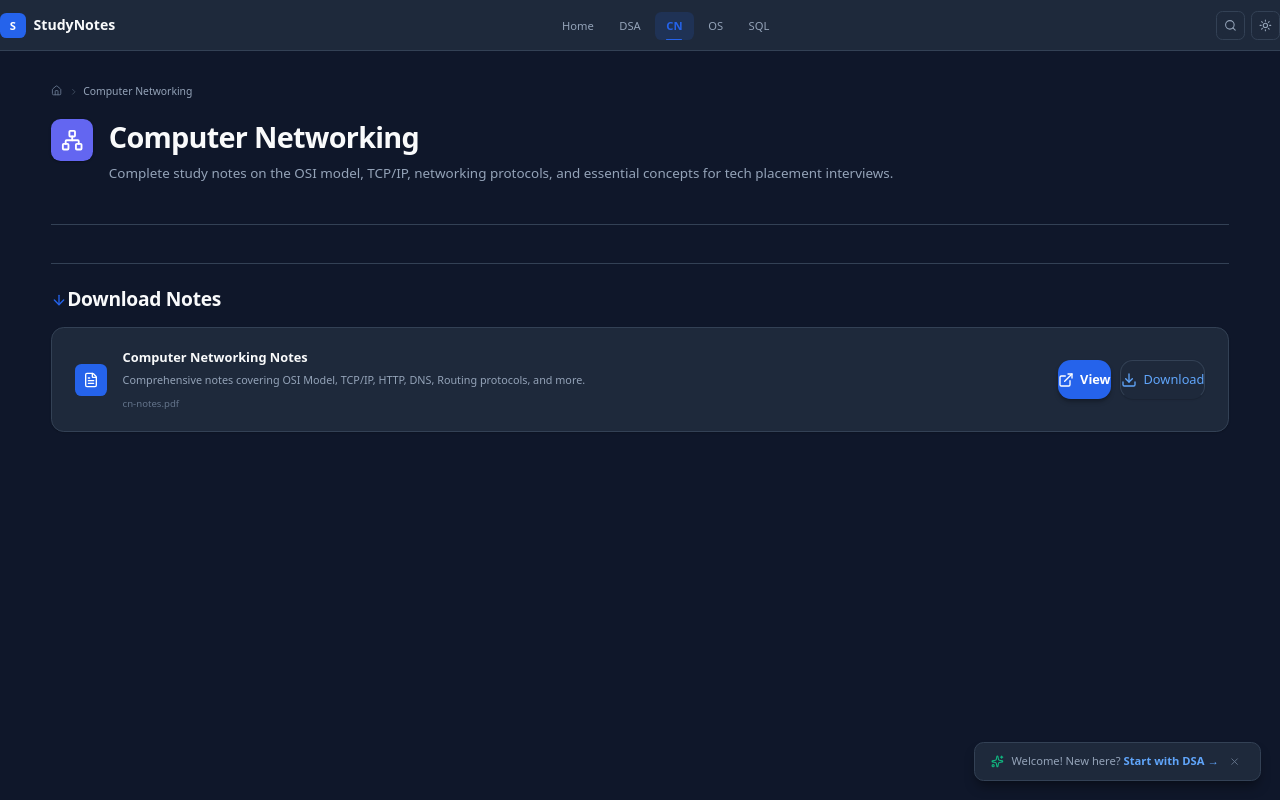
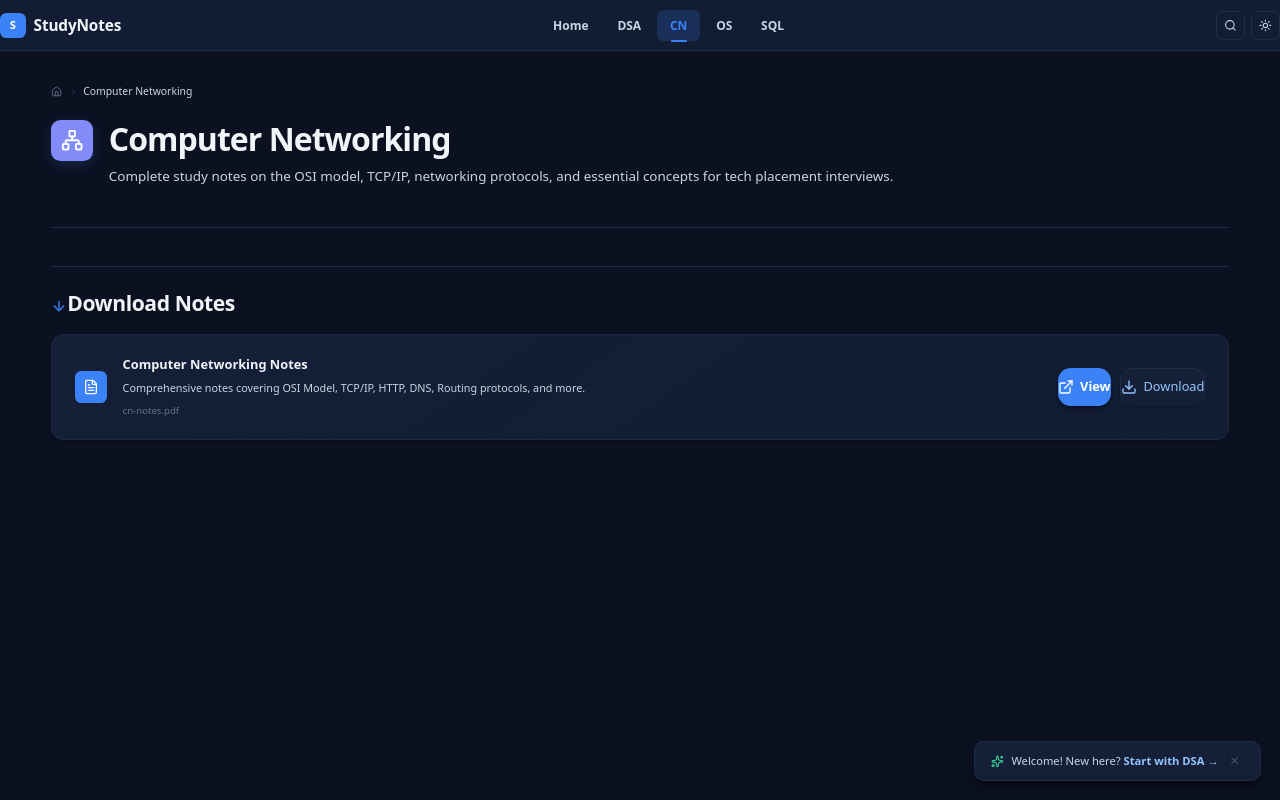
Before and after one commit to Rhushya/DSA, a Next.js app: page /cn in a window 1280 px wide. Built offline with nearby package versions, Linux system fonts and the light colour scheme.

Commit message:
style: bigger bolder fonts, enhanced dark mode theme with glows and gradients

```diff
--- a/src/app/globals.css
+++ b/src/app/globals.css
@@ -9,53 +9,53 @@
 
 /* ─── DARK MODE (default) ─── */
 :root {
-  --primary: #2563EB;
-  --primary-hover: #3B82F6;
-  --primary-light: #60A5FA;
-  --primary-muted: rgba(37, 99, 235, 0.15);
-  --primary-glow: rgba(96, 165, 250, 0.2);
-
-  --secondary: #10B981;
-  --secondary-muted: rgba(16, 185, 129, 0.12);
-
-  --background: #0F172A;
-  --background-alt: #1E293B;
-  --surface: #1E293B;
-  --surface-hover: #334155;
-  --surface-active: #475569;
-
-  --card-bg: #1E293B;
-  --card-bg-hover: #334155;
-  --sidebar-bg: #0F172A;
-
-  --border: #334155;
-  --border-hover: #475569;
-  --border-active: rgba(59, 130, 246, 0.4);
-
-  --text-primary: #F9FAFB;
-  --text-secondary: #94A3B8;
+  --primary: #3B82F6;
+  --primary-hover: #60A5FA;
+  --primary-light: #93C5FD;
+  --primary-muted: rgba(59, 130, 246, 0.18);
+  --primary-glow: rgba(96, 165, 250, 0.25);
+
+  --secondary: #34D399;
+  --secondary-muted: rgba(52, 211, 153, 0.15);
+
+  --background: #0B1120;
+  --background-alt: #152038;
+  --surface: #152038;
+  --surface-hover: #1E2D4A;
+  --surface-active: #2A3F5F;
+
+  --card-bg: #152038;
+  --card-bg-hover: #1E2D4A;
+  --sidebar-bg: #0B1120;
+
+  --border: #1E2D4A;
+  --border-hover: #2A3F5F;
+  --border-active: rgba(59, 130, 246, 0.5);
+
+  --text-primary: #F1F5F9;
+  --text-secondary: #CBD5E1;
   --text-muted: #64748B;
-  --text-inverse: #0F172A;
-
-  --code-bg: #0F172A;
+  --text-inverse: #0B1120;
+
+  --code-bg: #0B1120;
   --code-text: #E2E8F0;
-  --code-border: #334155;
-
-  --success: #22C55E;
-  --warning: #F59E0B;
-  --error: #EF4444;
+  --code-border: #1E2D4A;
+
+  --success: #34D399;
+  --warning: #FBBF24;
+  --error: #F87171;
 
   /* Subject colors */
-  --dsa-color: #3B82F6;
-  --cn-color: #6366F1;
-  --os-color: #8B5CF6;
-  --sql-color: #06B6D4;
+  --dsa-color: #60A5FA;
+  --cn-color: #818CF8;
+  --os-color: #A78BFA;
+  --sql-color: #22D3EE;
 
   /* Shadows */
-  --shadow-xs: 0 1px 2px rgba(0, 0, 0, 0.2);
-  --shadow-sm: 0 1px 3px rgba(0, 0, 0, 0.25), 0 1px 2px rgba(0, 0, 0, 0.2);
-  --shadow-md: 0 4px 6px -1px rgba(0, 0, 0, 0.3), 0 2px 4px -2px rgba(0, 0, 0, 0.2);
-  --shadow-lg: 0 10px 15px -3px rgba(0, 0, 0, 0.35), 0 4px 6px -4px rgba(0, 0, 0, 0.2);
+  --shadow-xs: 0 1px 2px rgba(0, 0, 0, 0.3);
+  --shadow-sm: 0 1px 3px rgba(0, 0, 0, 0.35), 0 1px 2px rgba(0, 0, 0, 0.25);
+  --shadow-md: 0 4px 6px -1px rgba(0, 0, 0, 0.4), 0 2px 4px -2px rgba(0, 0, 0, 0.3);
+  --shadow-lg: 0 10px 15px -3px rgba(0, 0, 0, 0.45), 0 4px 6px -4px rgba(0, 0, 0, 0.3);
 
   /* Radius */
   --radius-sm: 6px;
@@ -145,8 +145,9 @@ body {
   background: var(--background);
   color: var(--text-primary);
   font-family: var(--font-body);
-  font-size: 16px;
-  line-height: 1.6;
+  font-size: 17px;
+  font-weight: 450;
+  line-height: 1.65;
   min-height: 100vh;
   -webkit-font-smoothing: antialiased;
   -moz-osx-font-smoothing: grayscale;
@@ -187,7 +188,9 @@ header {
   position: sticky;
   top: 0;
   z-index: 100;
-  background: var(--surface);
+  background: color-mix(in srgb, var(--surface) 85%, transparent);
+  backdrop-filter: blur(12px) saturate(1.5);
+  -webkit-backdrop-filter: blur(12px) saturate(1.5);
   border-bottom: 1px solid var(--border);
   height: 64px;
   transition: background var(--transition-base), border-color var(--transition-base);
@@ -214,17 +217,18 @@ header {
 
 .logo-text {
   font-family: var(--font-heading);
-  font-weight: 700;
-  font-size: 1.1rem;
-  color: var(--text-primary);
+  font-weight: 800;
+  font-size: 1.2rem;
+  color: var(--text-primary);
+  letter-spacing: -0.01em;
 }
 
 /* Navigation Pills */
 .nav-pill {
   position: relative;
-  padding: 0.4rem 0.875rem;
-  font-size: 14px;
-  font-weight: 500;
+  padding: 0.45rem 1rem;
+  font-size: 15px;
+  font-weight: 600;
   color: var(--text-secondary);
   text-decoration: none;
   border-radius: var(--radius-md);
@@ -437,32 +441,32 @@ header {
    ============================================================ */
 .content-area h1 {
   font-family: var(--font-heading);
-  font-size: 2.25rem;
-  font-weight: 700;
+  font-size: 2.5rem;
+  font-weight: 800;
   color: var(--text-primary);
   margin-bottom: 1rem;
-  letter-spacing: -0.025em;
-  line-height: 1.25;
+  letter-spacing: -0.03em;
+  line-height: 1.2;
   scroll-margin-top: 80px;
 }
 
 .content-area h2 {
   font-family: var(--font-heading);
-  font-size: 1.5rem;
-  font-weight: 650;
+  font-size: 1.65rem;
+  font-weight: 750;
   color: var(--text-primary);
   margin-top: 3rem;
   margin-bottom: 1rem;
   padding-top: 1.5rem;
   border-top: 1px solid var(--border);
   scroll-margin-top: 80px;
-  letter-spacing: -0.015em;
+  letter-spacing: -0.02em;
 }
 
 .content-area h3 {
   font-family: var(--font-heading);
-  font-size: 1.15rem;
-  font-weight: 600;
+  font-size: 1.3rem;
+  font-weight: 700;
   color: var(--text-primary);
   margin-top: 2rem;
   margin-bottom: 0.75rem;
@@ -470,16 +474,18 @@ header {
 }
 
 .content-area > p:first-of-type {
-  font-size: 1.1rem;
+  font-size: 1.15rem;
   color: var(--text-secondary);
   margin-bottom: 2rem;
   line-height: 1.8;
+  font-weight: 450;
 }
 
 .content-area p {
   margin-bottom: 1rem;
   color: var(--text-secondary);
   line-height: 1.8;
+  font-size: 1.05rem;
 }
 
 .content-area ul, .content-area ol {
@@ -499,7 +505,7 @@ header {
 
 .content-area strong {
   color: var(--text-primary);
-  font-weight: 600;
+  font-weight: 700;
 }
 
 .content-area a {
@@ -679,12 +685,12 @@ header {
 
 .hero-title {
   font-family: var(--font-heading);
-  font-size: 3.5rem;
-  font-weight: 800;
+  font-size: 3.75rem;
+  font-weight: 900;
   color: var(--text-primary);
   margin-bottom: 1.25rem;
-  line-height: 1.1;
-  letter-spacing: -0.035em;
+  line-height: 1.08;
+  letter-spacing: -0.04em;
 }
 
 .gradient-text {
@@ -696,11 +702,12 @@ html.light .gradient-text {
 }
 
 .hero-description {
-  font-size: 1.1rem;
+  font-size: 1.15rem;
   color: var(--text-secondary);
   line-height: 1.75;
-  max-width: 560px;
+  max-width: 580px;
   margin: 0 auto 2rem;
+  font-weight: 450;
 }
 
 .hero-description strong {
@@ -763,8 +770,8 @@ html.light .gradient-text {
 
 .stat-value {
   font-family: var(--font-heading);
-  font-size: 1.5rem;
-  font-weight: 800;
+  font-size: 1.65rem;
+  font-weight: 900;
   letter-spacing: -0.02em;
   color: var(--primary-light);
 }
@@ -820,20 +827,21 @@ html.light .stat-value {
 
 .section-title {
   font-family: var(--font-heading);
-  font-size: 2rem;
-  font-weight: 700;
-  color: var(--text-primary);
-  letter-spacing: -0.025em;
-  line-height: 1.2;
+  font-size: 2.15rem;
+  font-weight: 800;
+  color: var(--text-primary);
+  letter-spacing: -0.03em;
+  line-height: 1.15;
   margin-bottom: 0.75rem;
 }
 
 .section-subtitle {
-  font-size: 1.05rem;
+  font-size: 1.1rem;
   color: var(--text-secondary);
-  max-width: 560px;
+  max-width: 580px;
   margin: 0 auto;
-  line-height: 1.65;
+  line-height: 1.7;
+  font-weight: 450;
 }
 
 
@@ -899,16 +907,17 @@ html.light .subject-highlight {
 
 .subject-card-title {
   font-family: var(--font-heading);
-  font-size: 1.1rem;
-  font-weight: 700;
+  font-size: 1.2rem;
+  font-weight: 800;
   color: var(--text-primary);
 }
 
 .subject-card-desc {
-  font-size: 13.5px;
+  font-size: 14.5px;
   color: var(--text-secondary);
   line-height: 1.65;
   margin: 0;
+  font-weight: 450;
 }
 
 .subject-card-link {
@@ -1101,10 +1110,10 @@ html.light .benefit-icon {
 
 .cta-title {
   font-family: var(--font-heading);
-  font-size: 2rem;
-  font-weight: 800;
+  font-size: 2.25rem;
+  font-weight: 900;
   color: white;
-  letter-spacing: -0.025em;
+  letter-spacing: -0.03em;
 }
 
 .cta-desc {
@@ -1224,10 +1233,11 @@ html.light .footer-links a:hover {
 }
 
 .page-hero-desc {
-  font-size: 1.05rem;
+  font-size: 1.15rem;
   color: var(--text-secondary);
   line-height: 1.7;
   margin: 0;
+  font-weight: 450;
 }
 
 
@@ -1808,3 +1818,67 @@ html.light .welcome-toast a { color: var(--primary); }
 pre, code, .hljs, .hljs * {
   transition: none !important;
 }
+
+
+/* ============================================================
+   DARK MODE THEME ENHANCEMENTS
+   ============================================================ */
+html.dark .hero-section {
+  background: linear-gradient(180deg, var(--surface) 0%, var(--background) 60%);
+}
+
+html.dark .hero-section::before {
+  width: 700px;
+  height: 700px;
+  background: radial-gradient(circle, rgba(59,130,246,0.2) 0%, rgba(59,130,246,0.05) 60%, transparent 100%);
+  filter: blur(80px);
+}
+
+html.dark .subject-card {
+  border-color: rgba(30, 45, 74, 0.8);
+  background: linear-gradient(145deg, var(--card-bg) 0%, rgba(21, 32, 56, 0.8) 100%);
+}
+
+html.dark .subject-card:hover {
+  border-color: rgba(59, 130, 246, 0.3);
+  box-shadow: 0 8px 32px rgba(59, 130, 246, 0.08), var(--shadow-lg);
+}
+
+html.dark .topic-card {
+  background: linear-gradient(145deg, var(--card-bg) 0%, rgba(21, 32, 56, 0.8) 100%);
+  border-color: rgba(30, 45, 74, 0.8);
+}
+
+html.dark .topic-card:hover {
+  border-color: rgba(59, 130, 246, 0.3);
+  box-shadow: 0 8px 24px rgba(59, 130, 246, 0.06), var(--shadow-md);
+}
+
+html.dark .benefit-card {
+  background: linear-gradient(145deg, var(--card-bg) 0%, rgba(21, 32, 56, 0.8) 100%);
+  border-color: rgba(30, 45, 74, 0.8);
+}
+
+html.dark .benefit-card:hover {
+  border-color: rgba(59, 130, 246, 0.3);
+  box-shadow: 0 8px 24px rgba(59, 130, 246, 0.06), var(--shadow-md);
+}
+
+html.dark .stats-bar {
+  background: linear-gradient(145deg, var(--card-bg) 0%, rgba(21, 32, 56, 0.9) 100%);
+  border-color: rgba(30, 45, 74, 0.8);
+}
+
+html.dark .page-hero-icon {
+  box-shadow: 0 4px 16px rgba(59, 130, 246, 0.2);
+}
+
+html.dark .cta-banner {
+  background: linear-gradient(135deg, #1E40AF 0%, #3B82F6 50%, #2563EB 100%);
+}
+
+html.dark .search-modal {
+  background: var(--surface);
+  border-color: rgba(30, 45, 74, 0.8);
+  box-shadow: 0 25px 60px rgba(0, 0, 0, 0.5), 0 0 80px rgba(59, 130, 246, 0.06);
+}
--- a/src/components/ui/button.tsx
+++ b/src/components/ui/button.tsx
@@ -4,7 +4,7 @@ import { cva, type VariantProps } from "class-variance-authority";
 import { cn } from "@/lib/utils";
 
 const buttonVariants = cva(
-  "inline-flex items-center justify-center gap-2 whitespace-nowrap font-semibold no-underline leading-tight text-center transition-all duration-200 ease-out focus-visible:outline-2 focus-visible:outline-offset-2 focus-visible:outline-[var(--primary-light)] disabled:pointer-events-none disabled:opacity-50 [&_svg]:pointer-events-none [&_svg]:shrink-0 cursor-pointer",
+  "inline-flex items-center justify-center gap-2 whitespace-nowrap font-bold no-underline leading-tight text-center transition-all duration-200 ease-out focus-visible:outline-2 focus-visible:outline-offset-2 focus-visible:outline-[var(--primary-light)] disabled:pointer-events-none disabled:opacity-50 [&_svg]:pointer-events-none [&_svg]:shrink-0 cursor-pointer",
   {
     variants: {
       variant: {
```
